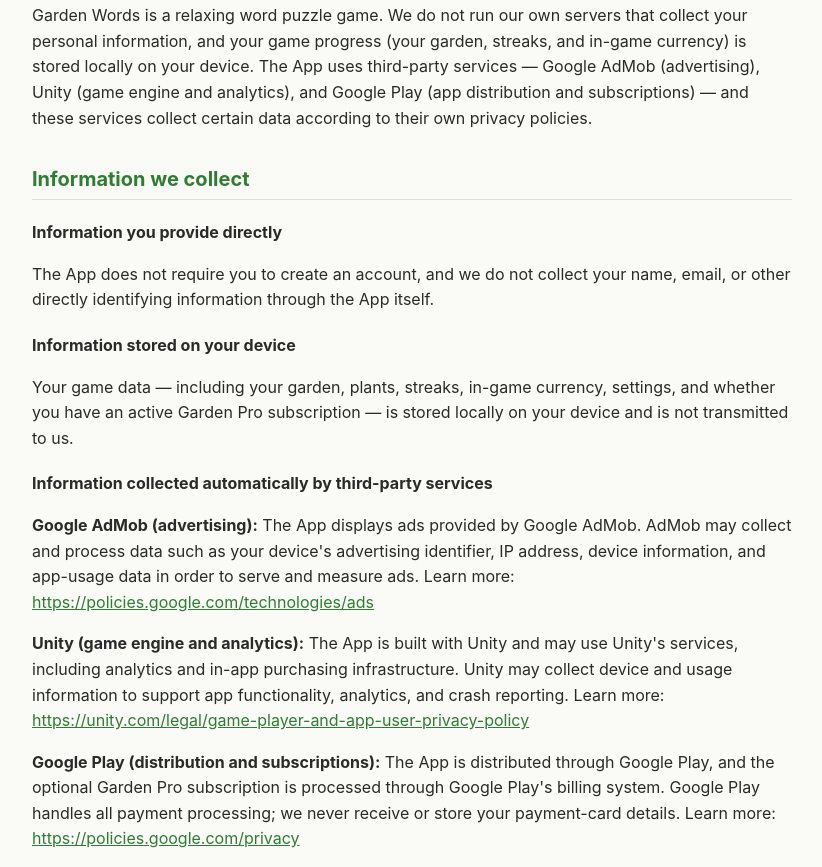
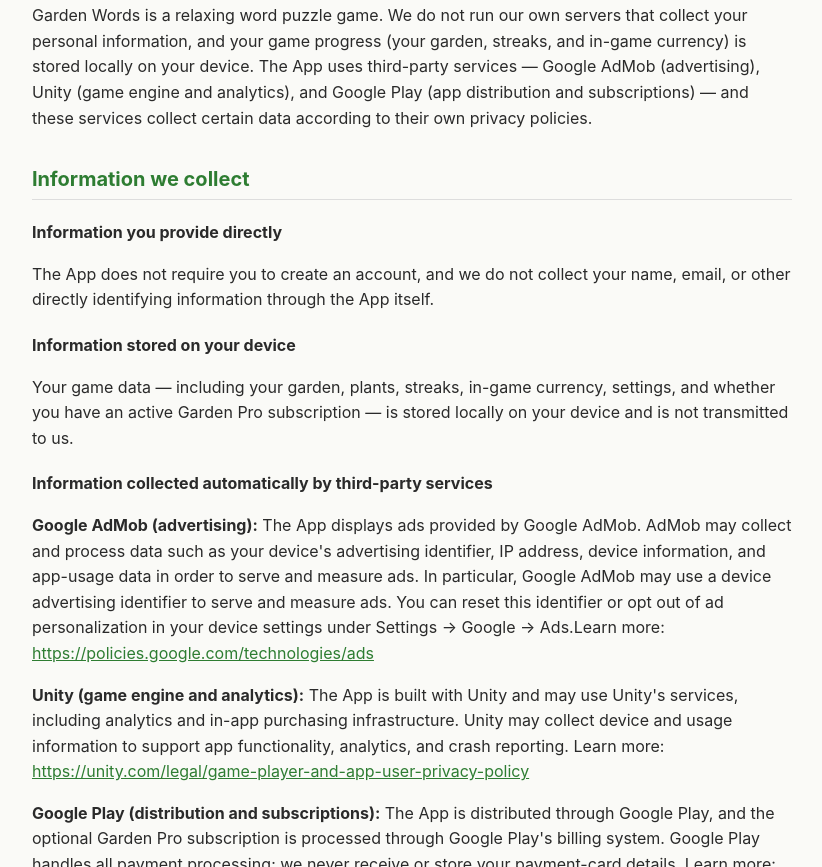
Before and after one commit to likemelinkme/gardenwords-privacy, a plain HTML site: page index.html in a window 1280 px wide. Shown: the part 371-1238 px from the top of the page, without its empty margins (228-1050 px from the left). Drawn offline with Linux system fonts and the light colour scheme.

Commit message:
Update index.html
Added additional information to third party Google AdMobs section

```diff
--- a/index.html
+++ b/index.html
@@ -39,7 +39,7 @@
 <h3>Information stored on your device</h3>
 <p>Your game data — including your garden, plants, streaks, in-game currency, settings, and whether you have an active Garden Pro subscription — is stored locally on your device and is not transmitted to us.</p>
 <h3>Information collected automatically by third-party services</h3>
-<p><strong>Google AdMob (advertising):</strong> The App displays ads provided by Google AdMob. AdMob may collect and process data such as your device's advertising identifier, IP address, device information, and app-usage data in order to serve and measure ads. Learn more: <a href="https://policies.google.com/technologies/ads">https://policies.google.com/technologies/ads</a></p>
+<p><strong>Google AdMob (advertising):</strong> The App displays ads provided by Google AdMob. AdMob may collect and process data such as your device's advertising identifier, IP address, device information, and app-usage data in order to serve and measure ads. In particular, Google AdMob may use a device advertising identifier to serve and measure ads. You can reset this identifier or opt out of ad personalization in your device settings under Settings → Google → Ads.Learn more: <a href="https://policies.google.com/technologies/ads">https://policies.google.com/technologies/ads</a></p>
 <p><strong>Unity (game engine and analytics):</strong> The App is built with Unity and may use Unity's services, including analytics and in-app purchasing infrastructure. Unity may collect device and usage information to support app functionality, analytics, and crash reporting. Learn more: <a href="https://unity.com/legal/game-player-and-app-user-privacy-policy">https://unity.com/legal/game-player-and-app-user-privacy-policy</a></p>
 <p><strong>Google Play (distribution and subscriptions):</strong> The App is distributed through Google Play, and the optional Garden Pro subscription is processed through Google Play's billing system. Google Play handles all payment processing; we never receive or store your payment-card details. Learn more: <a href="https://policies.google.com/privacy">https://policies.google.com/privacy</a></p>
 
```
